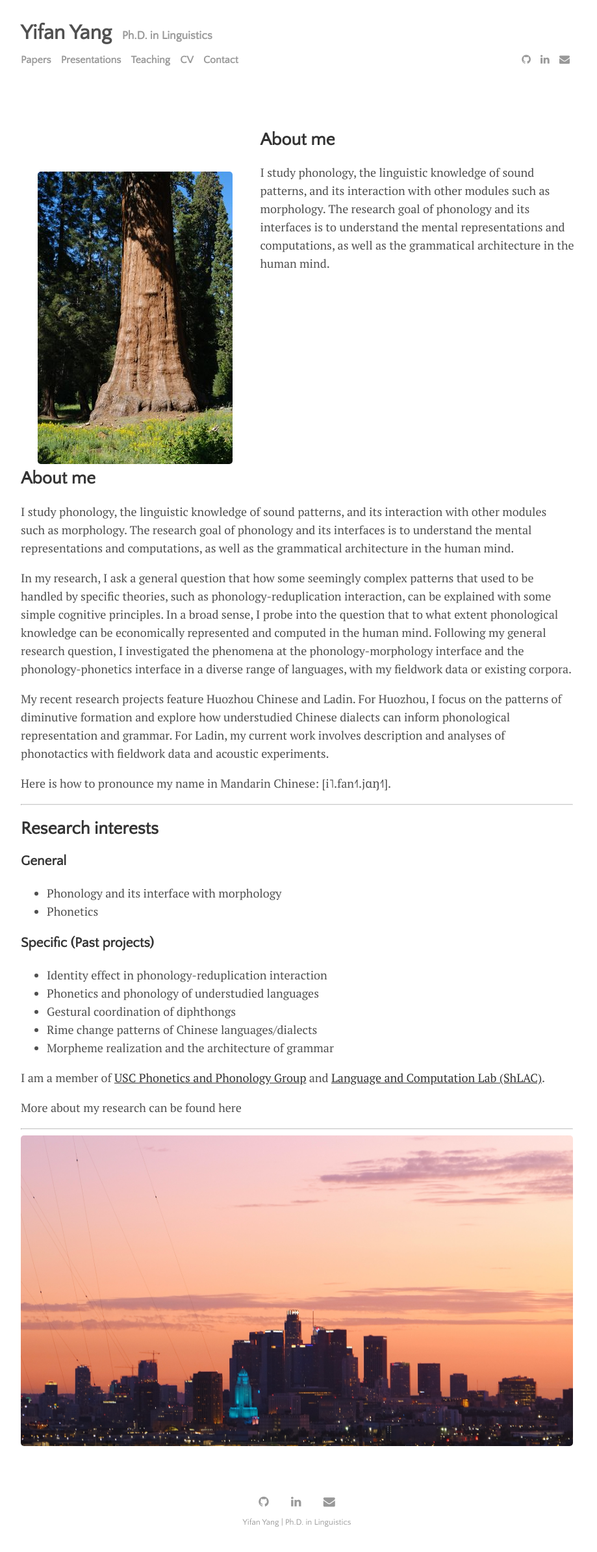
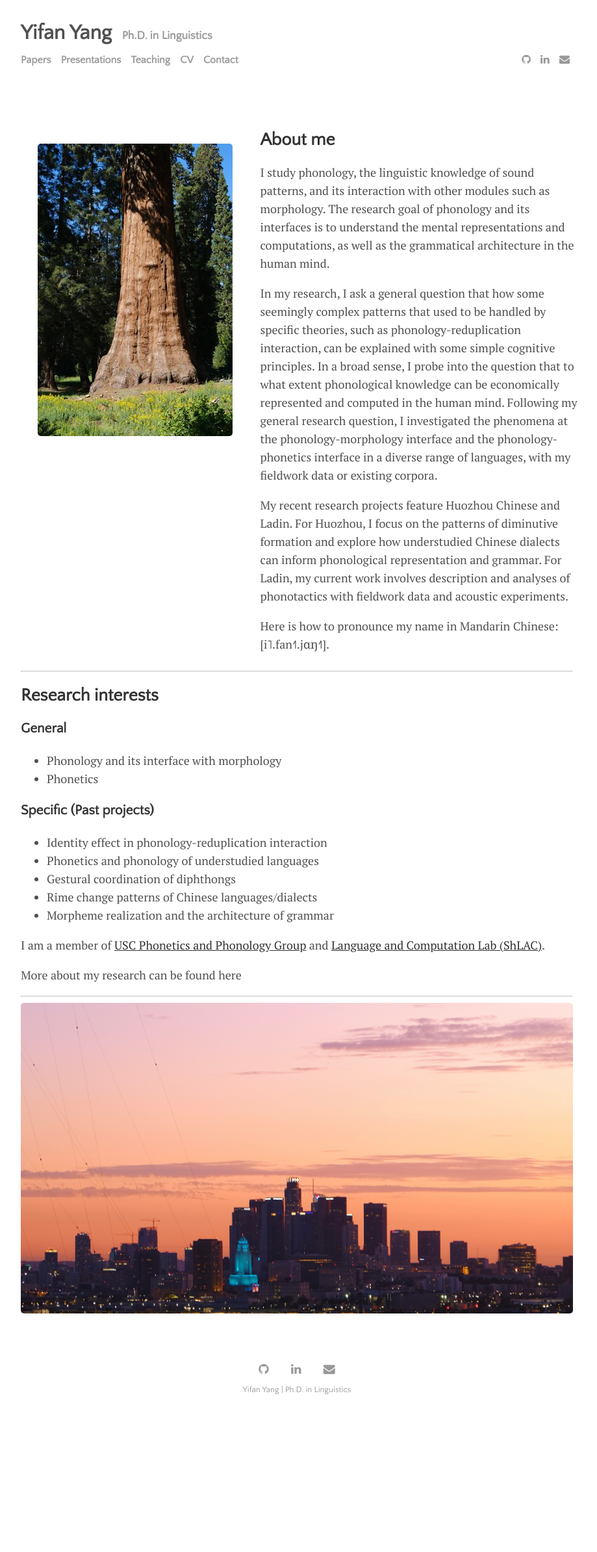
Before and after one commit to yifanyang08/yifanyang08.github.io, a Jekyll site: the page built from index.html, in a window 1280 px wide. Shown: the whole page at 65% size, without its empty margins (183-1102 px from the left). Built offline with Jekyll 4.4.1, drawn with Linux system fonts in a browser that asks for light colours; the list of posts is cut into pages by our own code; after the commit the page ends 2184 px from its top, so only the background shows below that.

Commit message:
homepage

```diff
--- a/_layouts/home.html
+++ b/_layouts/home.html
@@ -2,7 +2,6 @@
 layout: default
 ---
 <article>
-
 
   <div class='container2'>
     <div>
@@ -11,18 +10,6 @@ layout: default
 
     <div style = 'margin-left:360px;'>
       <h2>About me</h2>
-      <p> I study phonology, the linguistic knowledge of sound patterns,
-        and its interaction with other modules such as morphology.
-        The research goal of phonology and its interfaces is to
-        understand the mental representations and computations,
-        as well as the grammatical architecture in the human mind.
-      </p>
-    </div>
-
-  </div>
-
-      <h2>About me</h2>
-
       <p> I study phonology, the linguistic knowledge of sound patterns,
         and its interaction with other modules such as morphology.
         The research goal of phonology and its interfaces is to
@@ -52,6 +39,10 @@ layout: default
 
       <p>Here is how to pronounce my name in Mandarin Chinese: [i˥.fan˧˥.jɑŋ˧˥].
       </p>
+
+    </div>
+  </div>
+
 
 <hr>
 
--- a/_sass/_default.scss
+++ b/_sass/_default.scss
@@ -22,7 +22,7 @@
 
 .imgDetails {
 margin-left:0%;
-margin-top:10%;
+margin-top:5%;
 float:left;
 height:auto;
 width:300px;
@@ -30,7 +30,7 @@ width:300px;
 .container2 {
   width:850px;
   height:auto;
-  padding:1%;
+  padding:0%;
   float:left;
 }
 
```
Also changed, not shown: assets/img/pic-01.jpg (added). Lines whose indentation alone changed are shown as unchanged.
